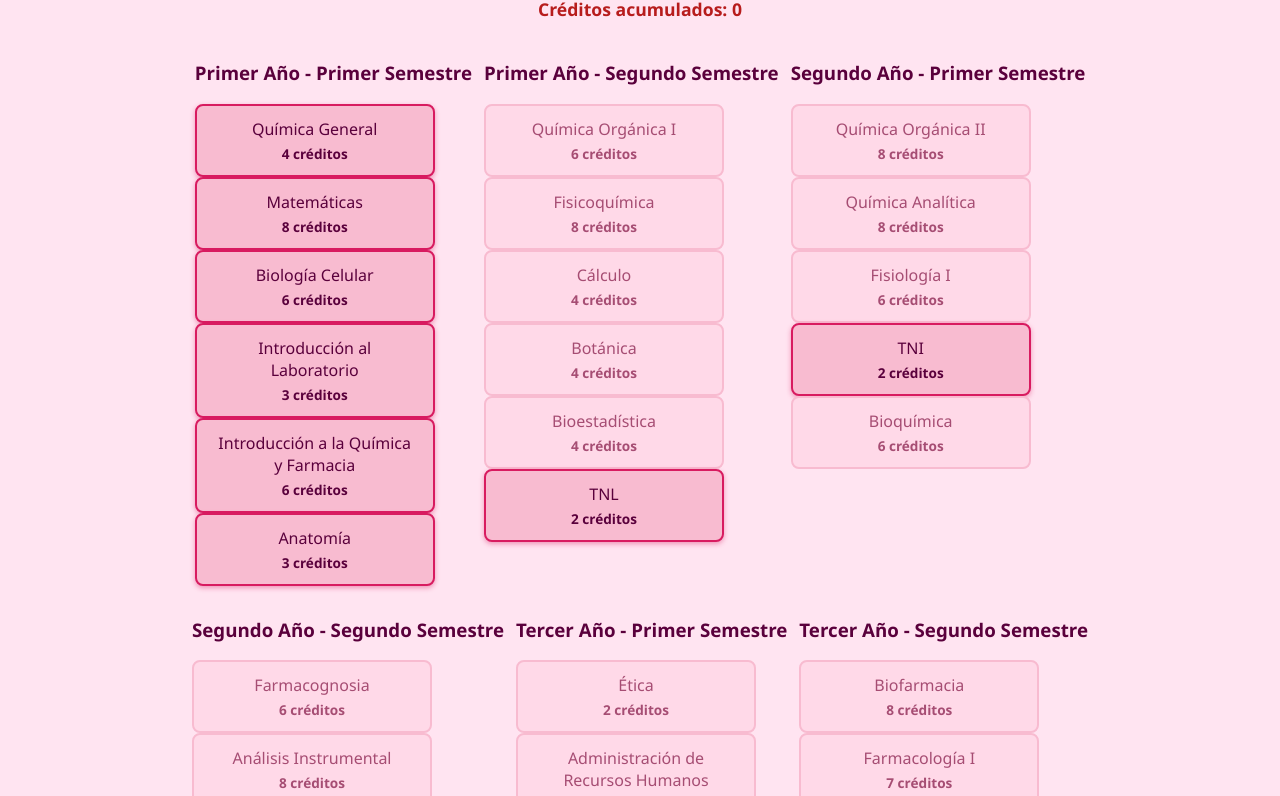
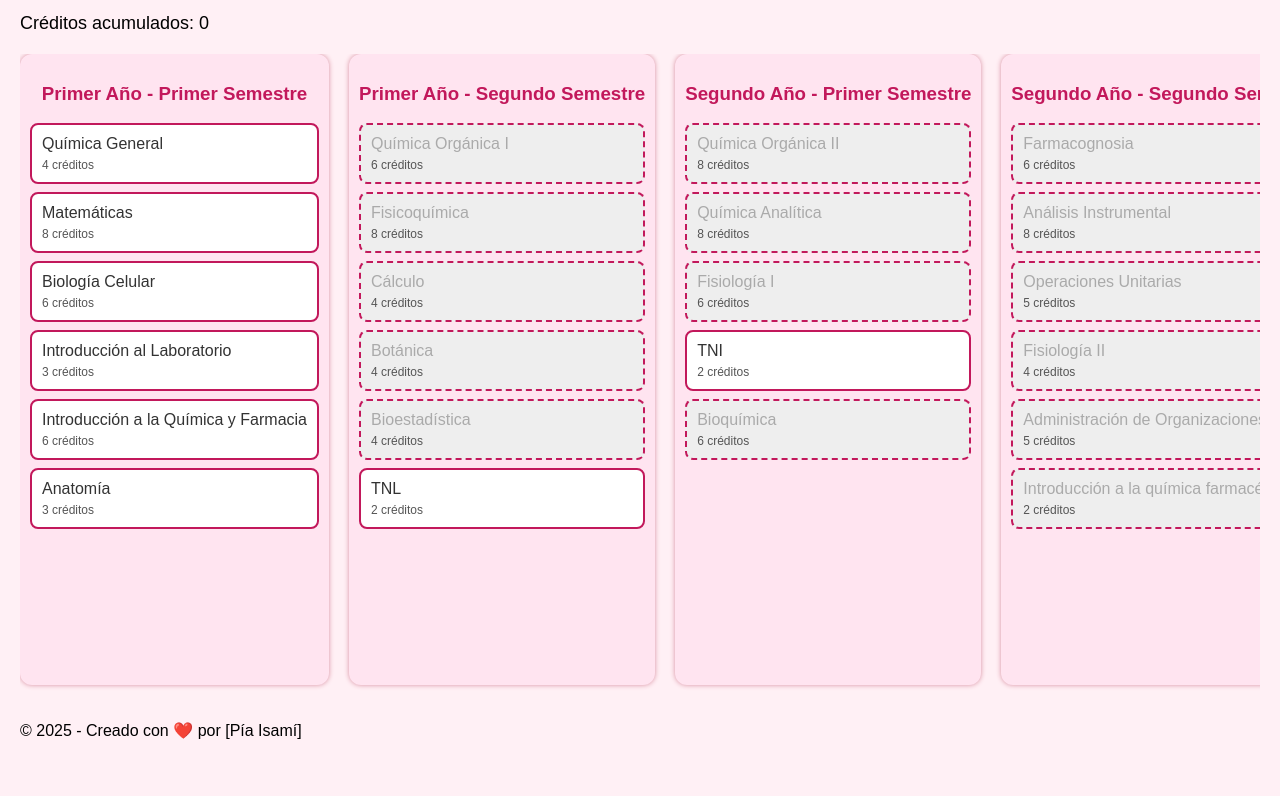
Before and after one commit to piaisami/malla-interactiva-qyf-uv-2020, a plain HTML site: page index.html in a window 1280 px wide. Shown: the part 87-883 px from the top of the page. Drawn offline with Linux system fonts and the light colour scheme.

Commit message:
Update styles.css

```diff
--- a/styles.css
+++ b/styles.css
@@ -1,77 +1,67 @@
 body {
-  font-family: 'Segoe UI', Tahoma, Geneva, Verdana, sans-serif;
-  background: #ffe4f1;
-  color: #5a003c;
-  margin: 20px;
-  text-align: center;
+  font-family: sans-serif;
+  background-color: #fff0f5; /* Rosa claro */
+  margin: 0;
+  padding: 20px;
 }
 
-h1 {
+#creditos-acumulados {
+  font-size: 18px;
   margin-bottom: 20px;
 }
 
 #malla {
-  display: flex;
-  flex-wrap: wrap;
-  justify-content: center;
-  max-width: 1100px;
-  margin: 0 auto 30px auto;
-  gap: 12px;
+  display: grid;
+  grid-auto-flow: column;
+  grid-auto-columns: max-content;
+  gap: 20px;
+  overflow-x: auto;
+  padding-bottom: 20px;
+}
+
+.semestre {
+  background-color: #ffe4f0;
+  padding: 10px;
+  border-radius: 12px;
+  min-width: 220px;
+  box-shadow: 0 0 5px #d88ea0;
+}
+
+.semestre h3 {
+  text-align: center;
+  color: #c2185b;
 }
 
 .ramo {
-  background: #f8bbd0;
-  border: 2px solid #d81b60;
+  background-color: #fff;
+  border: 2px solid #c2185b;
   border-radius: 8px;
-  padding: 12px 18px;
-  width: 200px;
+  padding: 10px;
+  margin: 8px 0;
   cursor: pointer;
-  user-select: none;
-  transition: background-color 0.3s, border-color 0.3s;
-  box-shadow: 0 2px 5px rgba(216, 27, 96, 0.4);
+  color: #333;
   position: relative;
+  transition: transform 0.2s ease;
+}
+
+.ramo:hover {
+  transform: scale(1.02);
+}
+
+.ramo.aprobado {
+  background-color: #f8bbd0;
+  border-color: #880e4f;
 }
 
 .ramo.locked {
-  background: #ffd9e8;
-  border-color: #f8bbd0;
+  background-color: #eee;
+  color: #aaa;
+  border-style: dashed;
   cursor: not-allowed;
-  color: #a64d73;
-  box-shadow: none;
 }
 
-.ramo.aprobado {
-  background: #e91e63;
-  color: white;
-  border-color: #880e4f;
-  box-shadow: 0 2px 10px #880e4f;
+.creditos {
+  font-size: 12px;
+  margin-top: 5px;
+  color: #555;
 }
-
-.ramo .creditos {
-  font-size: 0.85rem;
-  margin-top: 4px;
-  font-weight: 600;
-}
-
-.semestre-titulo {
-  width: 100%;
-  font-weight: 700;
-  font-size: 1.3rem;
-  margin: 30px 0 10px 0;
-  color: #880e4f;
-  border-bottom: 2px solid #d81b60;
-  padding-bottom: 6px;
-}
-
-#creditos-acumulados {
-  font-size: 1.1rem;
-  margin-bottom: 20px;
-  font-weight: 600;
-  color: #b71c1c;
-}
-
-footer {
-  font-size: 0.9rem;
-  color: #5a003c;
-  margin-top: 40px;
-}
```
